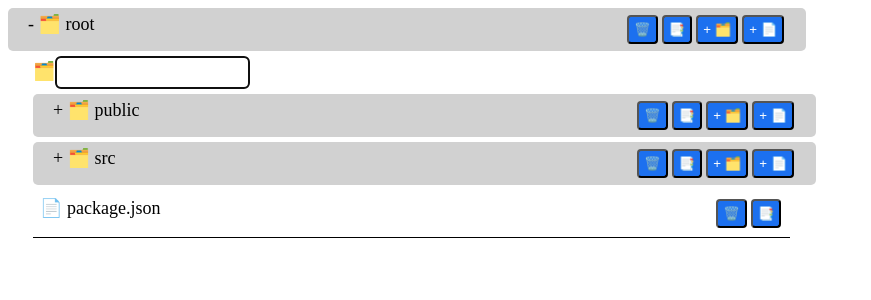
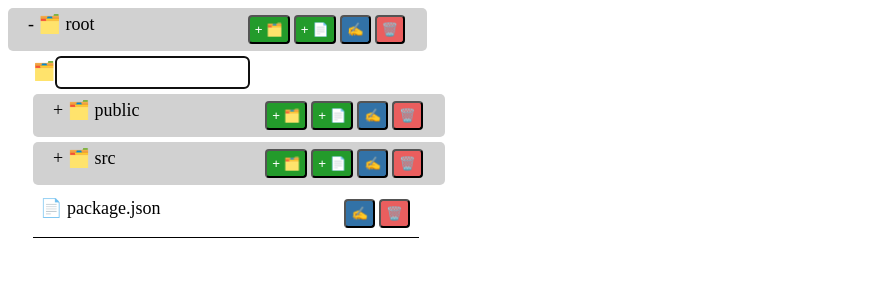
Before and after one commit to AachhyoSama/file-expand-react, a React (Vite) app: page / in a window 1280 px wide. Both pictures are taken after a click on the button "+ 🗂️". Shown: the top 300 px of the page, without its empty margins (0-871 px from the left). Built offline with nearby package versions, Linux system fonts and the light colour scheme.

Commit message:
edit and delete feature added

```diff
--- a/src/components/Folder.jsx
+++ b/src/components/Folder.jsx
@@ -65,15 +65,6 @@ const Folder = ({
                     <div>
                         <button
                             className="folder-button"
-                            onClick={handleDelete}
-                        >
-                            🗑️
-                        </button>
-                        <button className="folder-button" onClick={handleEdit}>
-                            📑
-                        </button>
-                        <button
-                            className="folder-button"
                             onClick={(e) => handleAddFolder(e, true)}
                         >
                             + 🗂️
@@ -83,6 +74,19 @@ const Folder = ({
                             onClick={(e) => handleAddFolder(e, false)}
                         >
                             + 📄
+                        </button>
+
+                        <button
+                            className="folder-button edit-button"
+                            onClick={handleEdit}
+                        >
+                            ✍️
+                        </button>
+                        <button
+                            className="folder-button delete-button"
+                            onClick={handleDelete}
+                        >
+                            🗑️
                         </button>
                     </div>
                 </div>
@@ -139,11 +143,17 @@ const Folder = ({
                     )}
                 </span>
                 <div>
-                    <button className="folder-button" onClick={handleDelete}>
+                    <button
+                        className="folder-button edit-button"
+                        onClick={handleEdit}
+                    >
+                        ✍️
+                    </button>
+                    <button
+                        className="folder-button delete-button"
+                        onClick={handleDelete}
+                    >
                         🗑️
-                    </button>
-                    <button className="folder-button" onClick={handleEdit}>
-                        📑
                     </button>
                 </div>
             </div>
--- a/src/index.css
+++ b/src/index.css
@@ -11,7 +11,7 @@
     padding: 5px 20px;
     border-radius: 5px;
     margin-bottom: 5px;
-    width: 60%;
+    width: 30%;
 }
 
 .file {
@@ -21,17 +21,25 @@
     cursor: pointer;
     padding: 7px;
     margin-bottom: 5px;
-    width: 60%;
+    width: 30%;
     border-bottom: 1px solid black;
 }
 
 .folder-button {
     cursor: pointer;
     margin: 2px;
-    background-color: rgb(28, 112, 239);
+    background-color: rgb(35, 155, 43);
     color: white;
     padding: 5px;
     border-radius: 4px;
+}
+
+.delete-button {
+    background-color: rgb(234, 94, 94);
+}
+
+.edit-button {
+    background-color: rgb(50, 114, 167);
 }
 
 .inputContainer {
```
Also changed, not shown: 1 other file (tests, documents, lock files or other folders).
